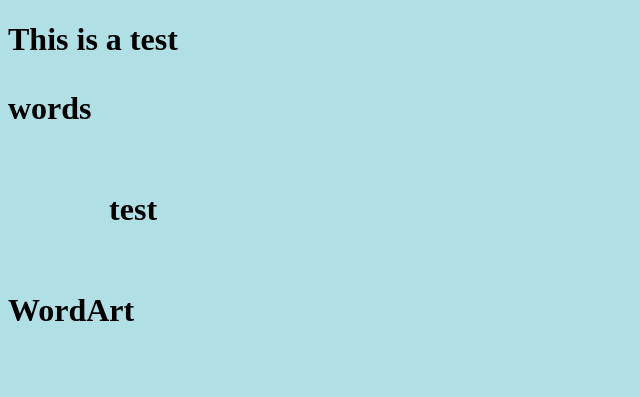
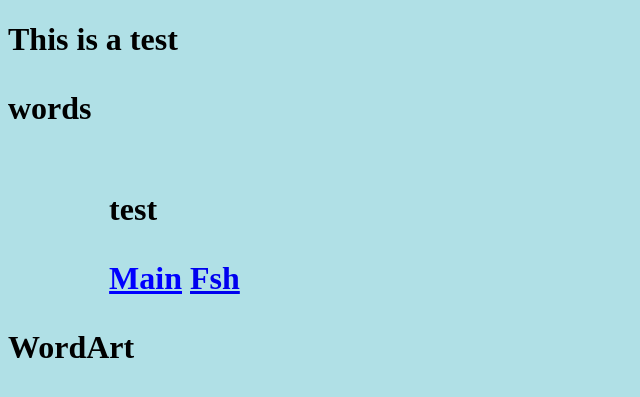
Before and after one commit to narrowtamps/narrowtamps.github.io, a Jekyll site: the page home.html, which Jekyll copies as it is, in a window 1280 px wide. Shown: the top 397 px of the page, without its empty margins (0-640 px from the left). Built offline with Jekyll 4.4.1, drawn with Linux system fonts in a browser that asks for light colours.

Commit message:
Update home.html

```diff
--- a/home.html
+++ b/home.html
@@ -24,6 +24,8 @@
   <p>words</p>
   <div class="marquee">
   <p>test</p>
+    <a href="index.html" style="color: blue;">Main</a>
+    <a href="fish.html">Fsh</a>
 </div>
 
 <p class="purple-wordart-base">WordArt</p>
```
